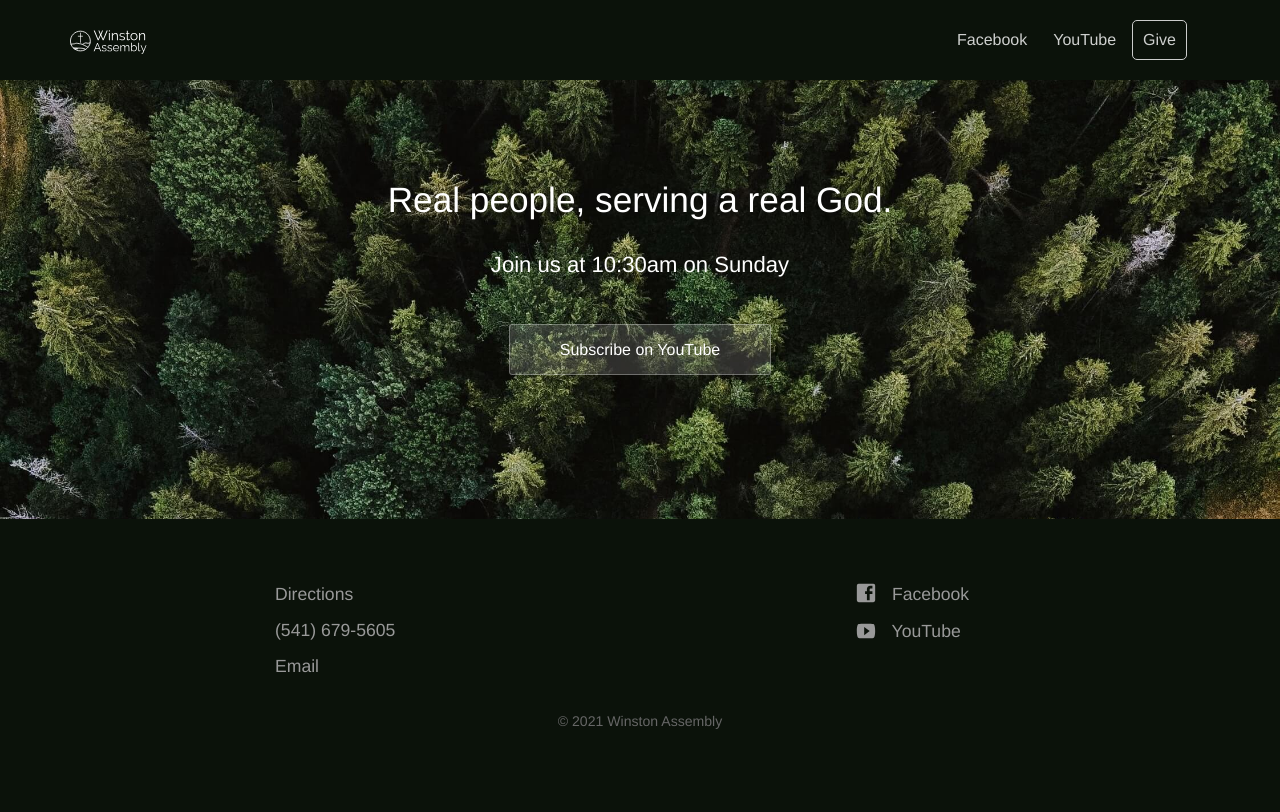
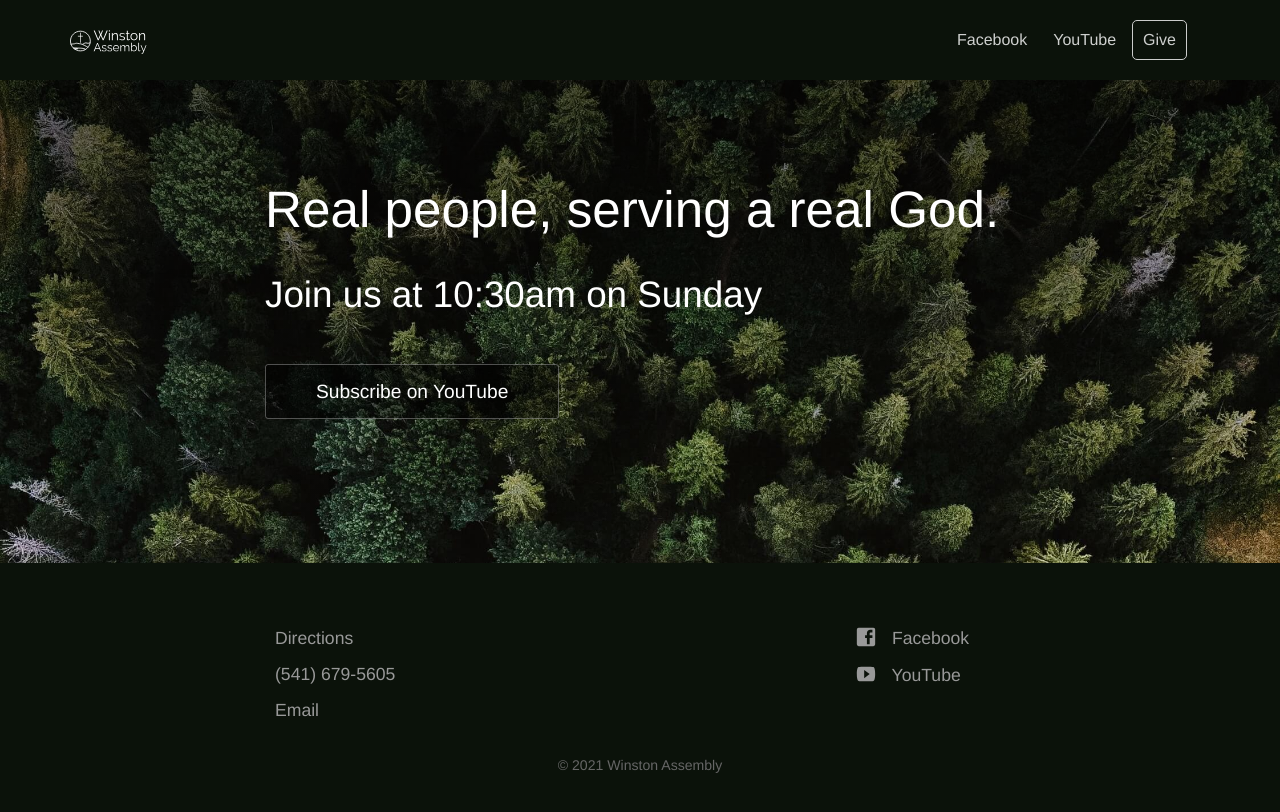
Before and after one commit to CloudCannon/hydra-jekyll-template, a Jekyll site: the page built from index.html, in a window 1280 px wide. Shown: the top 812 px of the page. Built offline with Jekyll 4.4.1, drawn with Linux system fonts in a browser that asks for light colours.

Commit message:
adjust homepage hero background and font sizes

```diff
--- a/_layouts/default.html
+++ b/_layouts/default.html
@@ -23,7 +23,7 @@
 	<body>
 		<header>
 			<div class="container">
-				<div class="company-name"><a href="{{ site.baseurl }}/"><img src="{{ site.baseurl }}/images/logo.svg" alt="Hydra Logo" width="95" height="33" /></a></div>
+				<div class="company-name"><a href="{{ site.baseurl }}/"><img src="{{ site.baseurl }}/images/logo.svg" alt="Winston Assembly of God" width="95" height="33" /></a></div>
 				{% include navigation.html %}
 			</div>
 		</header>
--- a/_sass/elements.scss
+++ b/_sass/elements.scss
@@ -35,8 +35,8 @@ h1 {
 }
 
 h2 {
-	font-weight: 300;
-	font-size: 2.2em;
+	font-weight: 400;
+    font-size: 3.2em;
 	margin: 0 0 30px 0;
 }
 
--- a/_sass/landing-page.scss
+++ b/_sass/landing-page.scss
@@ -33,14 +33,14 @@
 
 .hero {
 	color: #ffffff;
-	text-align: center;
-	background: linear-gradient(to right, $middle-gradient-color 0%, $secondary-brand-color 100%) no-repeat #a05fb7;
-	background-image: url(/images/header-background.jpeg);
+	background: linear-gradient(0deg, rgba(0, 0, 0, 0), rgba(0, 0, 0, 0.5)), $hero-image-url;
     background-position: center;
     background-size: cover;
 
 	p {
 		color: #fff;
+		font-size: 2.3em;
+		font-weight: 300;
 	}
 }
 
--- a/_sass/layout.scss
+++ b/_sass/layout.scss
@@ -80,12 +80,16 @@ section + section {
 
 .subtext {
 	margin-top: 10px;
-	text-align: center;
 }
 
 
 .cta {
 	margin: 60px 0;
+}
+
+.cta.button.alt a {
+	background-color: rgba(0, 0, 0, 0.5);
+	font-size: 1.2em;
 }
 
 
--- a/_sass/variables.scss
+++ b/_sass/variables.scss
@@ -2,7 +2,7 @@ $brand-color: #80B4BB;
 $secondary-brand-color: #00999E;
 $background-color: #0b120a;
 $middle-gradient-color: mix($brand-color, $secondary-brand-color, 95%);
-$hero-image-url: url("images/header-background.jpeg");
+$hero-image-url: url(/images/header-background.jpeg);
 
 // Breakpoints
 $tablet: "(min-width: 450px)";
```
